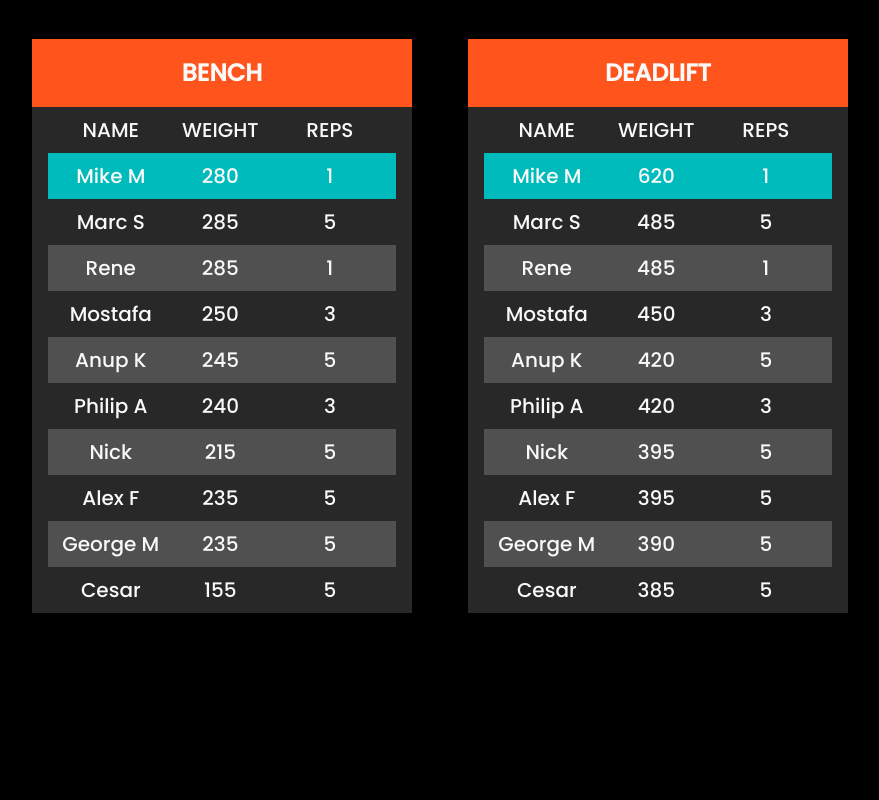
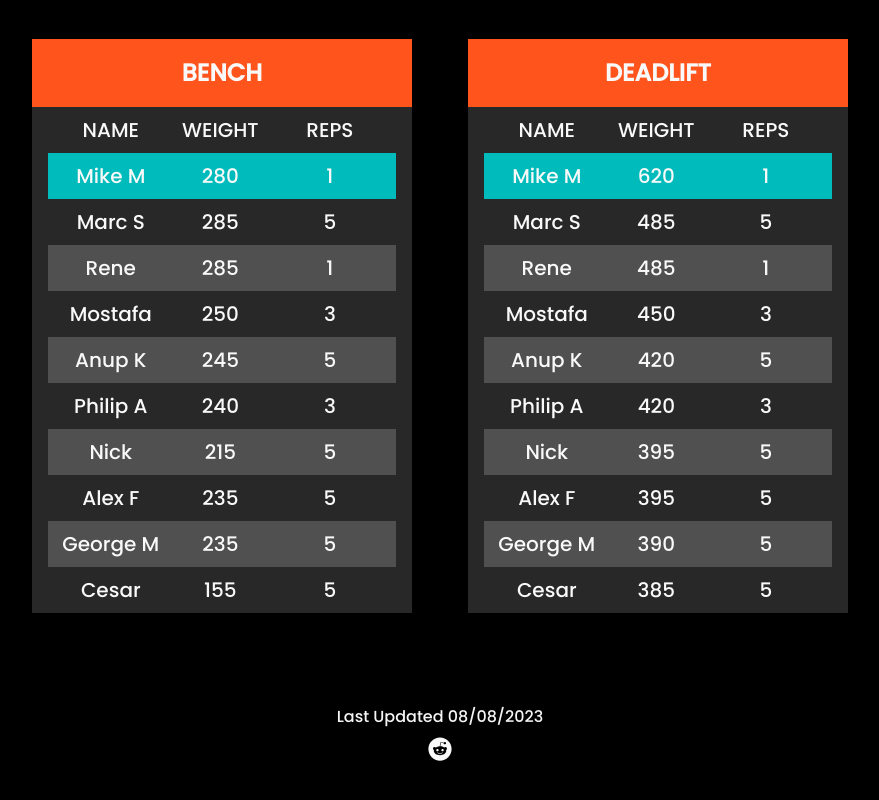
Before and after one commit to nathan-dunn/personal-record-board, a React (Create React App) app: page / in a window 1280 px wide. Shown: the part 808-1608 px from the top of the page, without its empty margins (200-1079 px from the left). Before the commit the page ends 1493 px from the top, so only its background shows below. Built offline with nearby package versions, Linux system fonts and the light colour scheme.

Commit message:
Adds links and date

```diff
--- a/package.json
+++ b/package.json
@@ -11,6 +11,7 @@
     "lint": "npx eslint src"
   },
   "dependencies": {
+    "@chakra-ui/icons": "^2.1.0",
     "@chakra-ui/react": "^2.8.0",
     "@chakra-ui/theme-tools": "^2.1.0",
     "@emotion/react": "^11.11.1",
@@ -27,7 +28,7 @@
     "lodash": "^4.17.21",
     "react": "^18.2.0",
     "react-dom": "^18.2.0",
-    "react-icons": "^3.11.0",
+    "react-icons": "^4.10.1",
     "react-scripts": "5.0.1",
     "typescript": "^4.9.5",
     "web-vitals": "^2.1.4"
--- a/src/components/App.js
+++ b/src/components/App.js
@@ -3,7 +3,8 @@ import { ChakraProvider, Box, Grid, Flex, VStack } from '@chakra-ui/react';
 import { theme } from '../styles';
 import BoardHeader from './BoardHeader';
 import Board from './Board';
-import { records, M, W } from '../data';
+import Footer from './Footer';
+import { records, M } from '../data';
 
 export const App = () => {
   const getStorage = () => {
@@ -42,7 +43,8 @@ export const App = () => {
             records={records}
             windowWidth={windowWidth}
           />
-          <Board key={board} board={board} records={records} windowWidth={windowWidth} />
+          <Board key={board} board={board} records={records[board]} windowWidth={windowWidth} />
+          <Footer lastUpdated={records.lastUpdated} />
         </VStack>
       </Box>
     </ChakraProvider>
--- a/src/components/Board.js
+++ b/src/components/Board.js
@@ -10,7 +10,7 @@ const Board = ({ board, records, windowWidth }) => {
         <LiftContainer
           key={liftName}
           liftName={liftName}
-          records={records[board][liftName]}
+          records={records[liftName]}
           windowWidth={windowWidth}
         />
       ))}
--- a/src/components/BoardHeader.js
+++ b/src/components/BoardHeader.js
@@ -9,7 +9,9 @@ import {
   ButtonGroup,
   VStack,
   HStack,
+  Link,
 } from '@chakra-ui/react';
+
 import { M, W } from '../data';
 import { theme } from '../styles';
 
@@ -18,19 +20,22 @@ const { colors } = theme;
 const BoardHeader = ({ windowWidth, board, handleBoardChange }) => {
   return (
     <VStack spacing={5}>
-      <Image src={require('../assets/HS+WHITE+FINAL.png')} alt="" width={480} />
+      <Link href="https://www.hornstrength.com/" isExternal>
+        <Image src={require('../assets/HS+WHITE+FINAL.png')} alt="" width={480} />
+      </Link>
       <HStack spacing={10}>
         {windowWidth > 950 && <Text fontSize="1.1em">PERSONAL RECORD BOARD</Text>}
+
         <ButtonGroup spacing="0">
           <Button
             fontSize="0.66em"
             borderRadius="none"
             borderLeftRadius="md"
-            backgroundColor={board === M ? colors.lightGray : 'transparent'}
-            color={board === M ? colors.dark : colors.lightGray}
+            border={`1px solid ${colors.darkWhite}`}
+            borderRight="none"
+            backgroundColor={board === M ? colors.darkWhite : 'transparent'}
+            color={board === M ? colors.dark : colors.darkWhite}
             onClick={() => handleBoardChange(M)}
-            border={`1px solid ${colors.lightGray}`}
-            borderRight="none"
           >
             MEN
           </Button>
@@ -38,11 +43,11 @@ const BoardHeader = ({ windowWidth, board, handleBoardChange }) => {
             fontSize="0.66em"
             borderRadius="none"
             borderRightRadius="md"
-            backgroundColor={board === W ? colors.lightGray : 'transparent'}
-            color={board === W ? colors.dark : colors.lightGray}
+            border={`1px solid ${colors.darkWhite}`}
+            borderLeft="none"
+            backgroundColor={board === W ? colors.darkWhite : 'transparent'}
+            color={board === W ? colors.dark : colors.darkWhite}
             onClick={() => handleBoardChange(W)}
-            border={`1px solid ${colors.lightGray}`}
-            borderLeft="none"
           >
             WOMEN
           </Button>
--- /dev/null
+++ b/src/components/Footer.js
@@ -0,0 +1,33 @@
+import React, { useRef, useState, useEffect } from 'react';
+import { Box, Flex, Text, Stack, Wrap, IconButton, Link } from '@chakra-ui/react';
+import dayjs from 'dayjs';
+import localizedFormat from 'dayjs/plugin/localizedFormat';
+import { FaReddit } from 'react-icons/fa';
+import { theme } from '../styles';
+
+const { colors } = theme;
+dayjs.extend(localizedFormat);
+
+const Footer = ({ lastUpdated }) => {
+  const formatted = dayjs(lastUpdated).format('L');
+
+  return (
+    <Stack>
+      <Text
+        spacing={2}
+        justifySelf="flex-end"
+        marginTop={12}
+        color={colors.darkWhite}
+        fontSize={'0.8em'}
+      >
+        {`Last Updated ${formatted}`}
+      </Text>
+
+      <Link href="https://www.reddit.com/r/hornstrength/" isExternal>
+        <IconButton aria-label="Search database" fontSize={24} variant="link" icon={<FaReddit />} />
+      </Link>
+    </Stack>
+  );
+};
+
+export default Footer;
--- a/src/data/index.js
+++ b/src/data/index.js
@@ -28,7 +28,7 @@ const addLifter = (name, board, liftName, weight, reps) => {
 
 // data records
 export const records = {
-  lastUpdated: '',
+  lastUpdated: '08/08/23',
   MEN: { SQUAT: [], PRESS: [], BENCH: [], DEADLIFT: [] },
   WOMEN: { SQUAT: [], PRESS: [], BENCH: [], DEADLIFT: [] },
 };
--- a/src/styles/index.js
+++ b/src/styles/index.js
@@ -9,7 +9,7 @@ const orange = '#FF7C36';
 const teal = '#00BBBB';
 const hornOrange = '#FF541C';
 const hornBlue = '#081832';
-const lightGray = '#F5F5F5';
+const darkWhite = '#F5F5F5';
 
 export const theme = extendTheme({
   config: {
@@ -26,7 +26,7 @@ export const theme = extendTheme({
     gray,
     hornOrange,
     hornBlue,
-    lightGray,
+    darkWhite,
   },
   styles: {
     global: props => ({
```
Also changed, not shown: src/scratch.txt, 1 other file (tests, documents, lock files or other folders).
